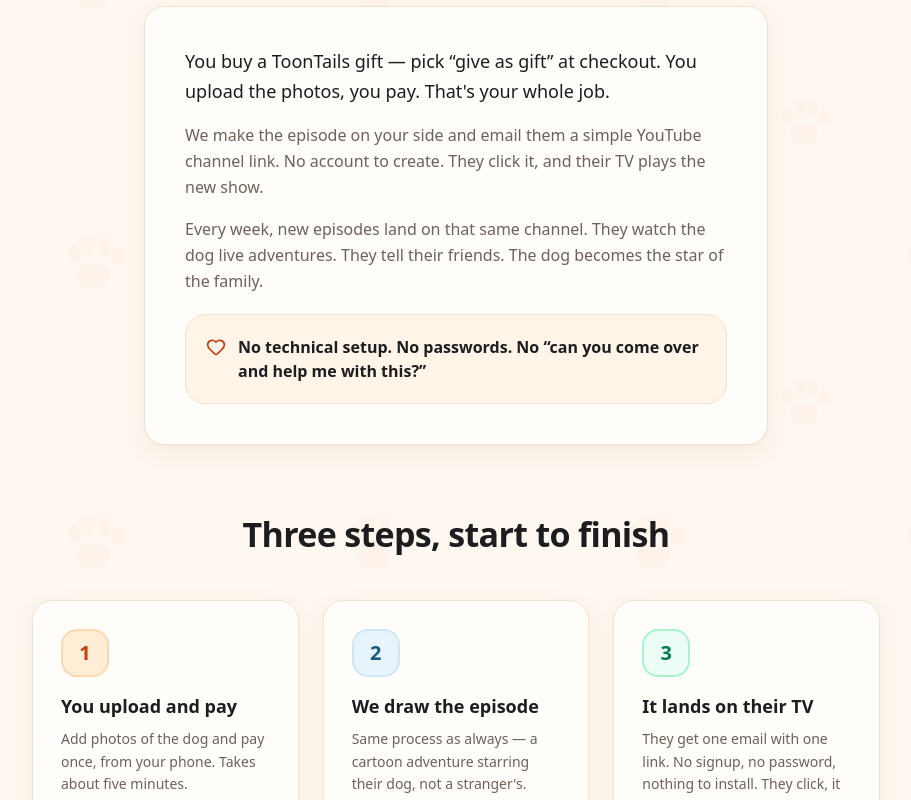
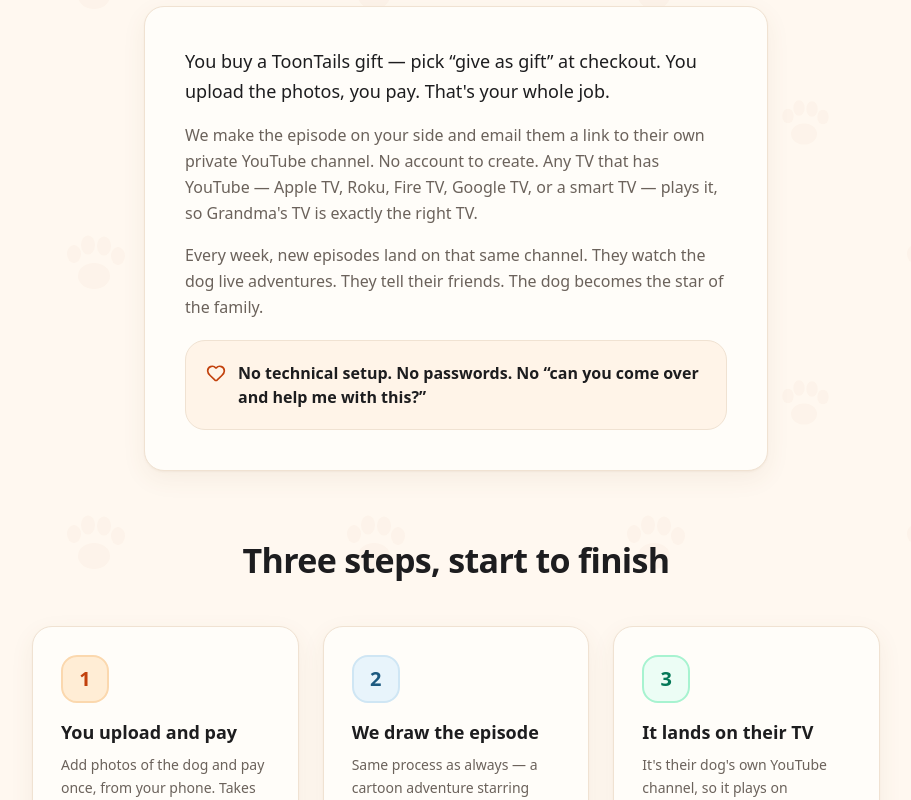
Before and after one commit to shinerblue/puptv, a Next.js app: page /gift in a window 1280 px wide. Shown: the part 920-1720 px from the top of the page, without its empty margins (184-1095 px from the left). Built offline with nearby package versions, Linux system fonts and the light colour scheme; no server answers.

Commit message:
Name the delivery: YouTube channel + TV platforms (gift, packs)

```diff
--- a/src/app/gift/page.tsx
+++ b/src/app/gift/page.tsx
@@ -23,7 +23,7 @@
     num: "3",
     badge: "badge-num badge-num-leaf",
     title: "It lands on their TV",
-    desc: "They get one email with one link. No signup, no password, nothing to install. They click, it plays.",
+    desc: "It's their dog's own YouTube channel, so it plays on whatever TV they already have — Apple TV, Roku, Fire TV, Google TV, any smart TV. One email, one link, nothing to install.",
   },
 ];
 
@@ -87,8 +87,10 @@
               the photos, you pay. That&apos;s your whole job.
             </p>
             <p className="mb-4 leading-relaxed" style={{ color: "#6B625B", fontSize: "16px" }}>
-              We make the episode on your side and email them a simple YouTube channel link. No
-              account to create. They click it, and their TV plays the new show.
+              We make the episode on your side and email them a link to their own private
+              YouTube channel. No account to create. Any TV that has YouTube — Apple TV, Roku,
+              Fire TV, Google TV, or a smart TV — plays it, so Grandma&apos;s TV is exactly the
+              right TV.
             </p>
             <p className="mb-5 leading-relaxed" style={{ color: "#6B625B", fontSize: "16px" }}>
               Every week, new episodes land on that same channel. They watch the dog live
--- a/src/app/packs/page.tsx
+++ b/src/app/packs/page.tsx
@@ -39,7 +39,7 @@
     badge: "badge-num badge-num-leaf",
     title: "Every pack episode stars everyone",
     desc:
-      "One adventure with the whole crew in it — and each family gets that episode on their own TV, on their own channel.",
+      "One adventure with the whole crew in it — and each family gets it on their own YouTube channel, playing on whatever TV they have.",
   },
 ];
 
```
